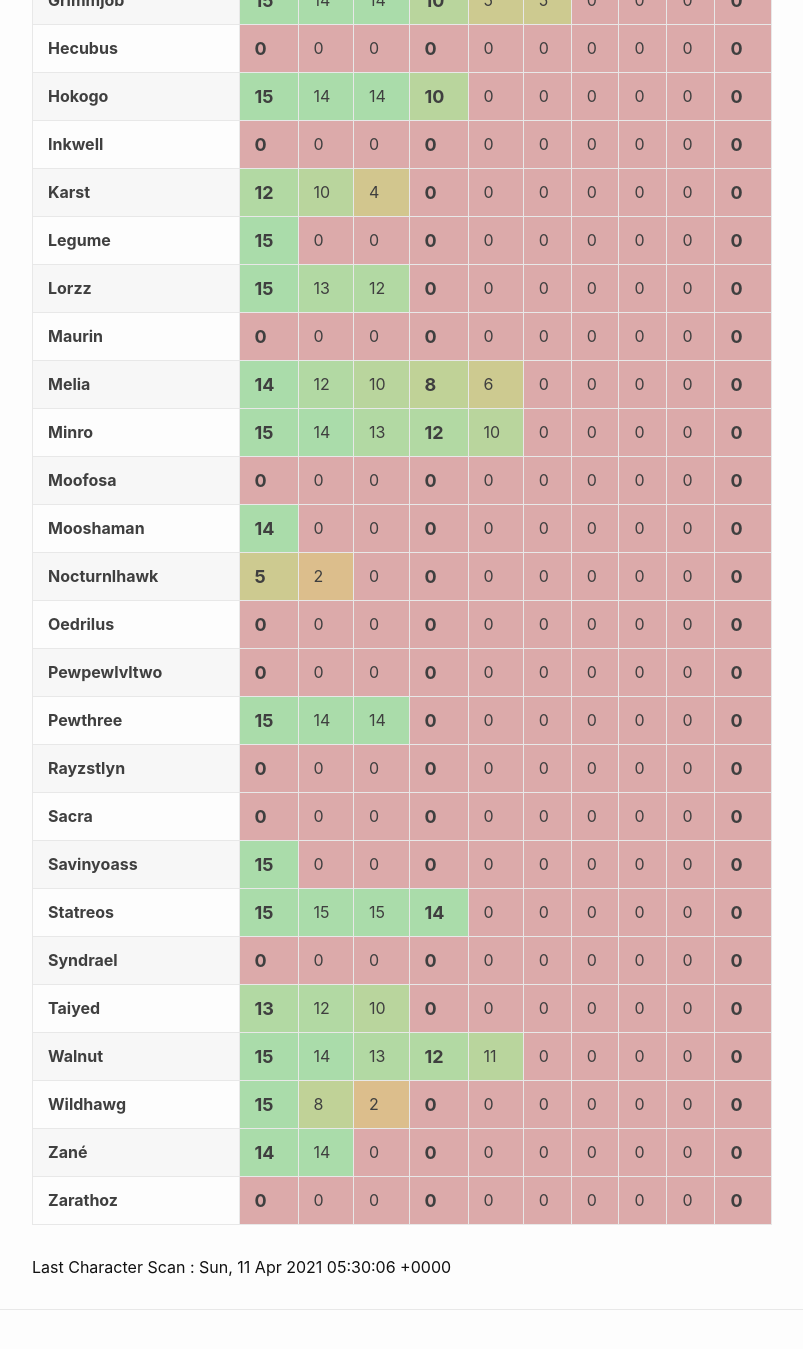
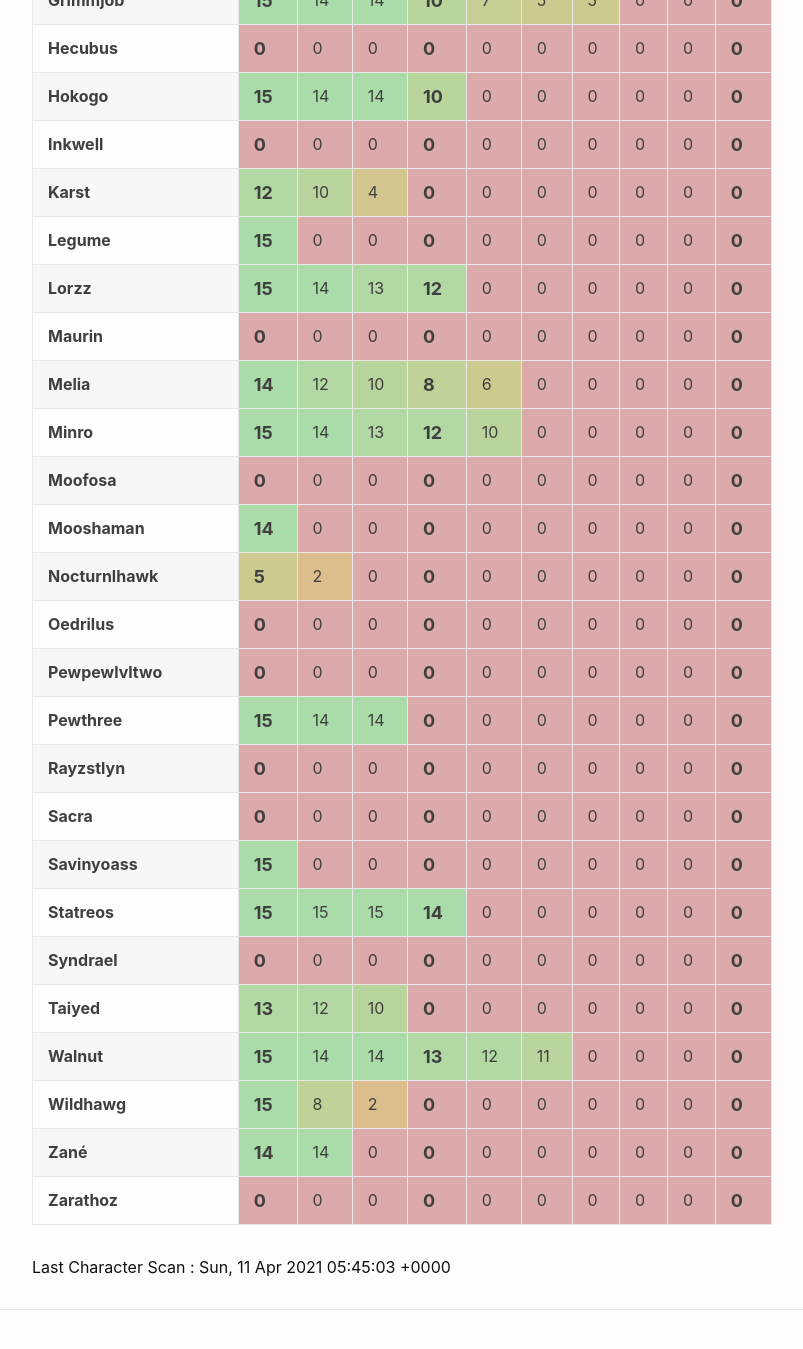
Before and after one commit to eldertribunal/keystonetracker, a Jekyll site: the page built from weekly.md, in a window 1280 px wide and 1400 px high, scrolled down 890 px. Shown: the top 1349 px of the window, without its empty margins (126-929 px from the left). Built offline with Jekyll 4.4.1, drawn with Linux system fonts in a browser that asks for light colours.

Commit message:
auto scan Sun Apr 11 05:45:49 UTC 2021

```diff
--- a/_data/scanned.json
+++ b/_data/scanned.json
@@ -1,3 +1,3 @@
 {
-  "timestamp": 1618119006
+  "timestamp": 1618119903
 }
--- a/_data/weekly.json
+++ b/_data/weekly.json
@@ -64,10 +64,10 @@
     "dungeons": [
       15,
       14,
+      14,
       13,
       12,
       11,
-      0,
       0,
       0,
       0,
@@ -138,9 +138,9 @@
     "name": "Lorzz",
     "dungeons": [
       15,
+      14,
       13,
       12,
-      0,
       0,
       0,
       0,
@@ -155,10 +155,10 @@
       15,
       15,
       14,
+      14,
       13,
       8,
       8,
-      0,
       0,
       0,
       0
@@ -516,9 +516,9 @@
       14,
       14,
       10,
+      7,
       5,
       5,
-      0,
       0,
       0,
       0
```
